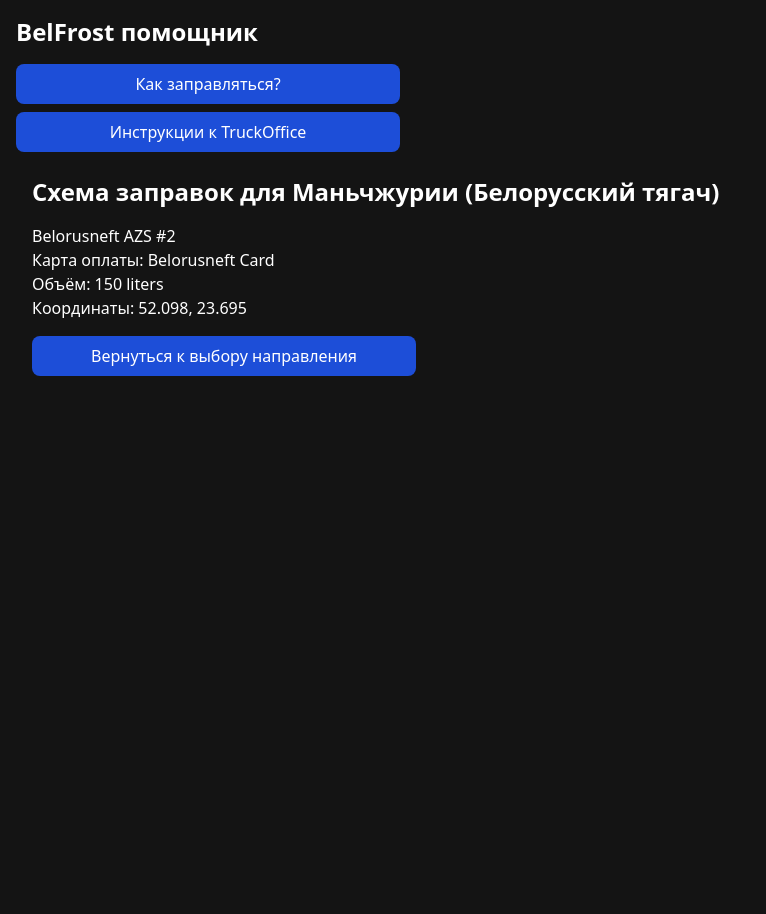
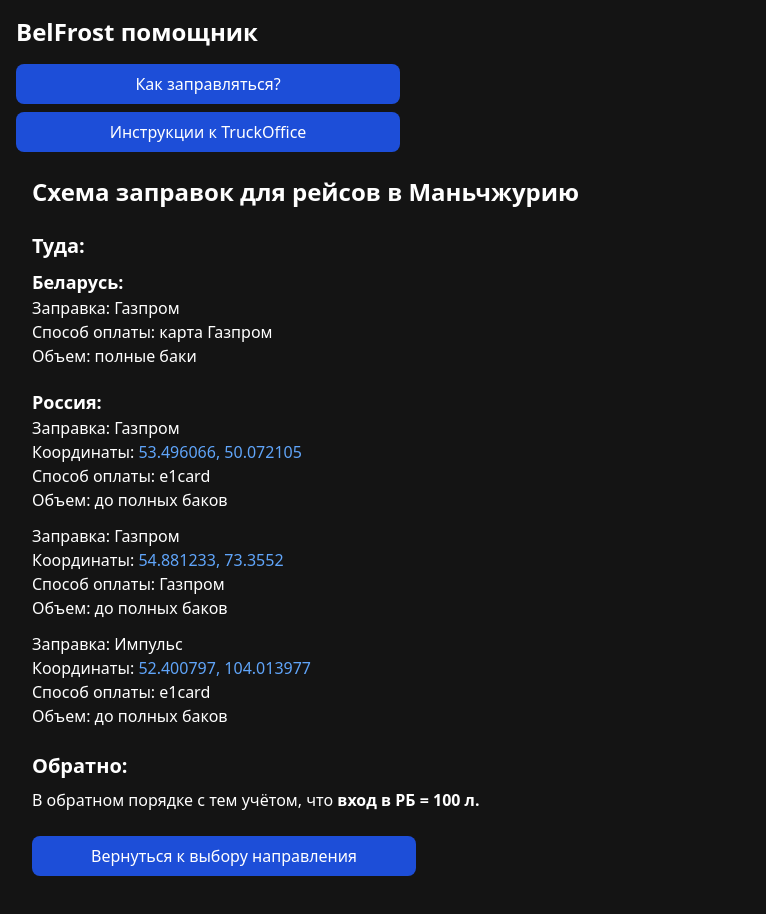
Before and after one commit to ew-mhlnk/bf-helper, a React (Create React App) app in the folder frontend/: page /belarus/manchzhuriya in a window 1280 px wide. Shown: the top 914 px of the page, without its empty margins (0-766 px from the left). Built offline with nearby package versions, Linux system fonts and the light colour scheme.

Commit message:
Updated ManchzhuriyaPage with full refueling scheme for Manchuria routes

```diff
--- a/frontend/src/data/ManchzhuriyaPage.tsx
+++ b/frontend/src/data/ManchzhuriyaPage.tsx
@@ -4,14 +4,85 @@
 const ManchzhuriyaPage: React.FC = () => {
   return (
     <div className="bg-[#141414] min-h-screen text-white p-4">
-      <h1 className="text-2xl font-bold mb-4">Схема заправок для Маньчжурии (Белорусский тягач)</h1>
-      <p>Belorusneft AZS #2</p>
-      <p>Карта оплаты: Belorusneft Card</p>
-      <p>Объём: 150 liters</p>
-      <p>Координаты: 52.098, 23.695</p>
+      <h1 className="text-2xl font-bold mb-4">
+        Схема заправок для рейсов в Маньчжурию
+      </h1>
+
+      {/* ---------- ТУДА ---------- */}
+      <h2 className="text-xl font-semibold mt-6 mb-2">Туда:</h2>
+
+      <div className="mb-5">
+        <h3 className="font-semibold text-lg">Беларусь:</h3>
+        <p>Заправка: Газпром</p>
+        <p>Способ оплаты: карта Газпром</p>
+        <p>Объем: полные баки</p>
+      </div>
+
+      <div className="mb-5">
+        <h3 className="font-semibold text-lg">Россия:</h3>
+
+        <div className="mb-3">
+          <p>Заправка: Газпром</p>
+          <p>
+            Координаты:{' '}
+            <a
+              href="https://maps.app.goo.gl/ZuYypsuAW9EXYP8X7"
+              target="_blank"
+              rel="noopener noreferrer"
+              className="text-blue-400 hover:underline"
+            >
+              53.496066, 50.072105
+            </a>
+          </p>
+          <p>Способ оплаты: e1card</p>
+          <p>Объем: до полных баков</p>
+        </div>
+
+        <div className="mb-3">
+          <p>Заправка: Газпром</p>
+          <p>
+            Координаты:{' '}
+            <a
+              href="https://maps.app.goo.gl/hnnfVgudHtRKbqbP9"
+              target="_blank"
+              rel="noopener noreferrer"
+              className="text-blue-400 hover:underline"
+            >
+              54.881233, 73.3552
+            </a>
+          </p>
+          <p>Способ оплаты: Газпром</p>
+          <p>Объем: до полных баков</p>
+        </div>
+
+        <div className="mb-3">
+          <p>Заправка: Импульс</p>
+          <p>
+            Координаты:{' '}
+            <a
+              href="https://maps.app.goo.gl/yBwS9EUWN2vDy3Qm8"
+              target="_blank"
+              rel="noopener noreferrer"
+              className="text-blue-400 hover:underline"
+            >
+              52.400797, 104.013977
+            </a>
+          </p>
+          <p>Способ оплаты: e1card</p>
+          <p>Объем: до полных баков</p>
+        </div>
+      </div>
+
+      {/* ---------- ОБРАТНО ---------- */}
+      <h2 className="text-xl font-semibold mt-6 mb-2">Обратно:</h2>
+      <p className="mb-4">
+        В обратном порядке с тем учётом, что <strong>вход в РБ = 100 л.</strong>
+      </p>
+
+      {/* Кнопка назад */}
       <Link
         to="/belarus"
-        className="bg-blue-700 w-full max-w-[24rem] h-10 text-white py-2 mt-4 rounded-lg block text-center hover:bg-blue-800 active:bg-blue-900 transition duration-200"
+        className="bg-blue-700 w-full max-w-[24rem] h-10 text-white py-2 mt-6 rounded-lg block text-center hover:bg-blue-800 active:bg-blue-900 transition duration-200"
       >
         Вернуться к выбору направления
       </Link>
```
